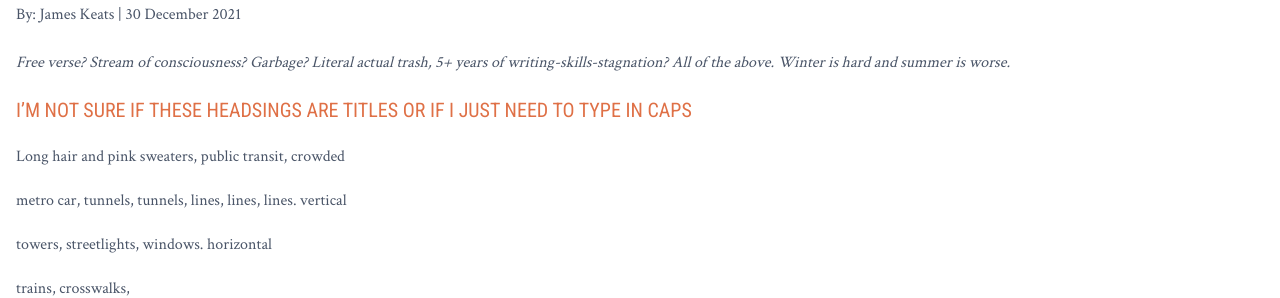
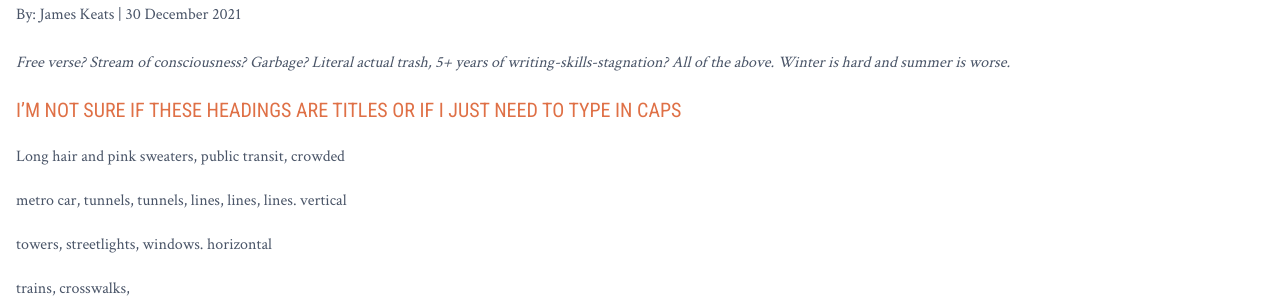
Before and after one commit to growlitheharpo/musical-robot, a Jekyll site: the page built from _posts/2021-12-30-city.md, in a window 1280 px wide. Shown: the part 176-474 px from the top of the page. Built offline with Jekyll 4.4.1, drawn with Linux system fonts in a browser that asks for light colours; nearby versions of some CDN libraries.

Commit message:
Update 2021-12-30-city.md

```diff
--- a/_posts/2021-12-30-city.md
+++ b/_posts/2021-12-30-city.md
@@ -9,7 +9,7 @@ description: Free verse? Stream of consciousness? Garbage? All of the above. Win
 
 *Free verse? Stream of consciousness? Garbage? Literal actual trash, 5+ years of writing-skills-stagnation? All of the above. Winter is hard and summer is worse.*
 
-### I'M NOT SURE IF THESE HEADSINGS ARE TITLES OR IF I JUST NEED TO TYPE IN CAPS
+### I'M NOT SURE IF THESE HEADINGS ARE TITLES OR IF I JUST NEED TO TYPE IN CAPS
 
 Long hair and pink sweaters, public transit, crowded
 
```
